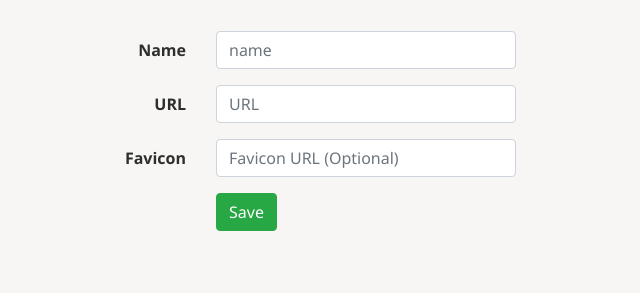
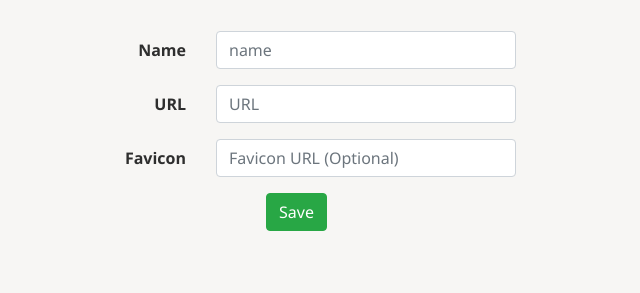
Before and after one commit to redluxx/golinker, a Flask app: page / in a window 1280 px wide. Shown: the part 301-594 px from the top of the page, without its empty margins (274-914 px from the left). Run offline with Flask 2, Linux system fonts and the light colour scheme; data that the repository does not hold is empty; some libraries are stand-ins or nearby versions.

Commit message:
bootstrap button spacing

```diff
--- a/golinks/templates/index.html
+++ b/golinks/templates/index.html
@@ -60,14 +60,13 @@
 
 			<!-- Button (Double) -->
 			<div class="form-group row">
-				<div class="col-4"></div>
-				<div class="col-3">
-					<button type="submit" class="btn btn-success">Save</button>
+				<div class="col-6 text-right">
+					<button type="submit" class="btn btn-success mr-md-4">Save</button>
 				</div>
 				{% if edit_record %}
-				<div class="col-4">
+				<div class="col-6">
 					<a href="{{ url_for('.golink_delete', name=edit_record.name) }}">
-						<button type="button" class="btn btn-danger">Delete</button>
+						<button type="button" class="btn btn-danger ml-md-4">Delete</button>
 					</a>
 				</div>
 				{% endif %}
@@ -75,7 +74,7 @@
 
 			{% if edit_record %}
 			<div class="form-group row">
-				<div class="col-md-12 text-center">
+				<div class="col-12 text-center">
 					<a href="{{ url_for('.redirect_to_link', name=edit_record.name) }}">
 						<button type="button" class="btn btn-primary btn-lg">Go</button>
 					</a>
```
